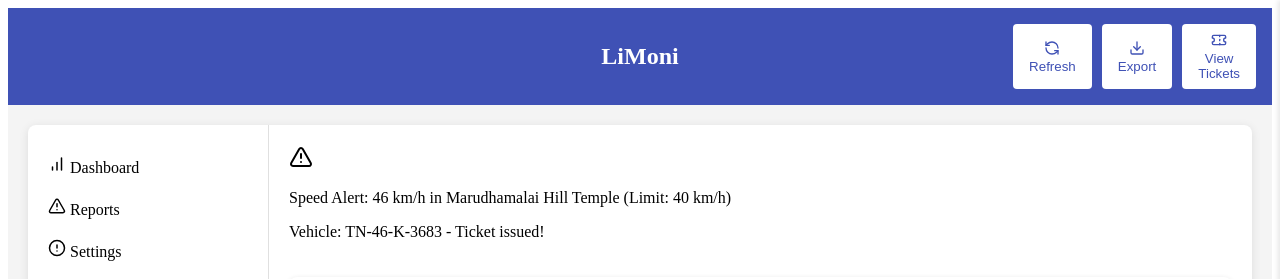
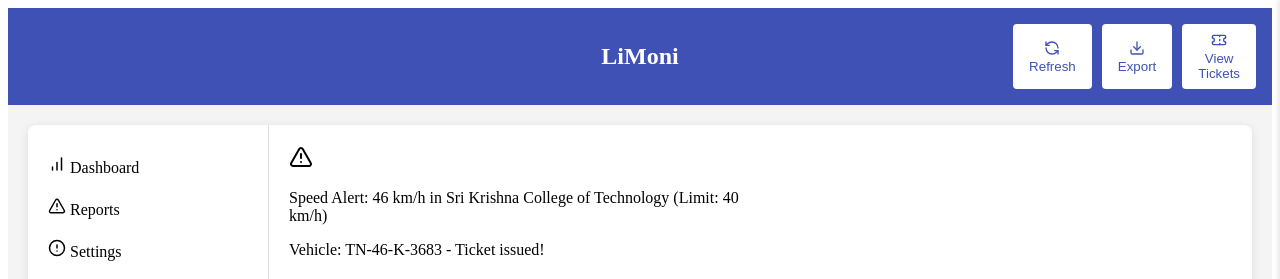
Before and after one commit to SUREN239/LiMoni, a React (Vite) app: page / in a window 1280 px wide. Shown: the top 279 px of the page. Built offline with nearby package versions, Linux system fonts and the light colour scheme.

Commit message:
Update SpeedViolationDashboard.jsx

```diff
--- a/src/SpeedViolationDashboard.jsx
+++ b/src/SpeedViolationDashboard.jsx
@@ -551,13 +551,14 @@ const coimbatoreLocations = [
   { name: 'Gandhipuram', lat: 11.0168, lon: 76.9558, type: 'Urban' },
   { name: 'RS Puram', lat: 11.0050, lon: 76.9592, type: 'Urban' },
   { name: 'Peelamedu', lat: 11.0343, lon: 77.0297, type: 'Urban' },
-  { name: 'Singanallur', lat: 11.0070, lon: 77.0390, type: 'Urban' },
+  { name: 'Singanallur', lat: 11.002260839392395, lon: 77.02435424847182, type: 'Urban' },
   { name: 'Saibaba Colony', lat: 11.0263, lon: 76.9426, type: 'Residential' },
   { name: 'Race Course', lat: 11.0056, lon: 76.9689, type: 'Urban' },
   { name: 'Coimbatore Medical College Hospital', lat: 11.0176, lon: 76.9674, type: 'Hospital' },
-  { name: 'PSG College of Technology', lat: 11.0242, lon: 77.0022, type: 'School' },
+  { name: 'PSG College of Technology', lat: 11.0242, lon: 77.0022, type: 'College' },
   { name: 'CODISSIA Trade Fair Complex', lat: 11.0749, lon: 76.9897, type: 'Industrial' },
-  { name: 'Marudhamalai Hill Temple', lat: 11.0443, lon: 76.8561, type: 'Hill' }
+  { name: 'Marudhamalai Hill Temple', lat: 11.0443, lon: 76.8561, type: 'Hill' },
+  { name: 'Sri Krishna College of Technology', lat: 10.927885915066895, lon:  76.92574603773882, type: 'College' }
 ];
 
 
```
